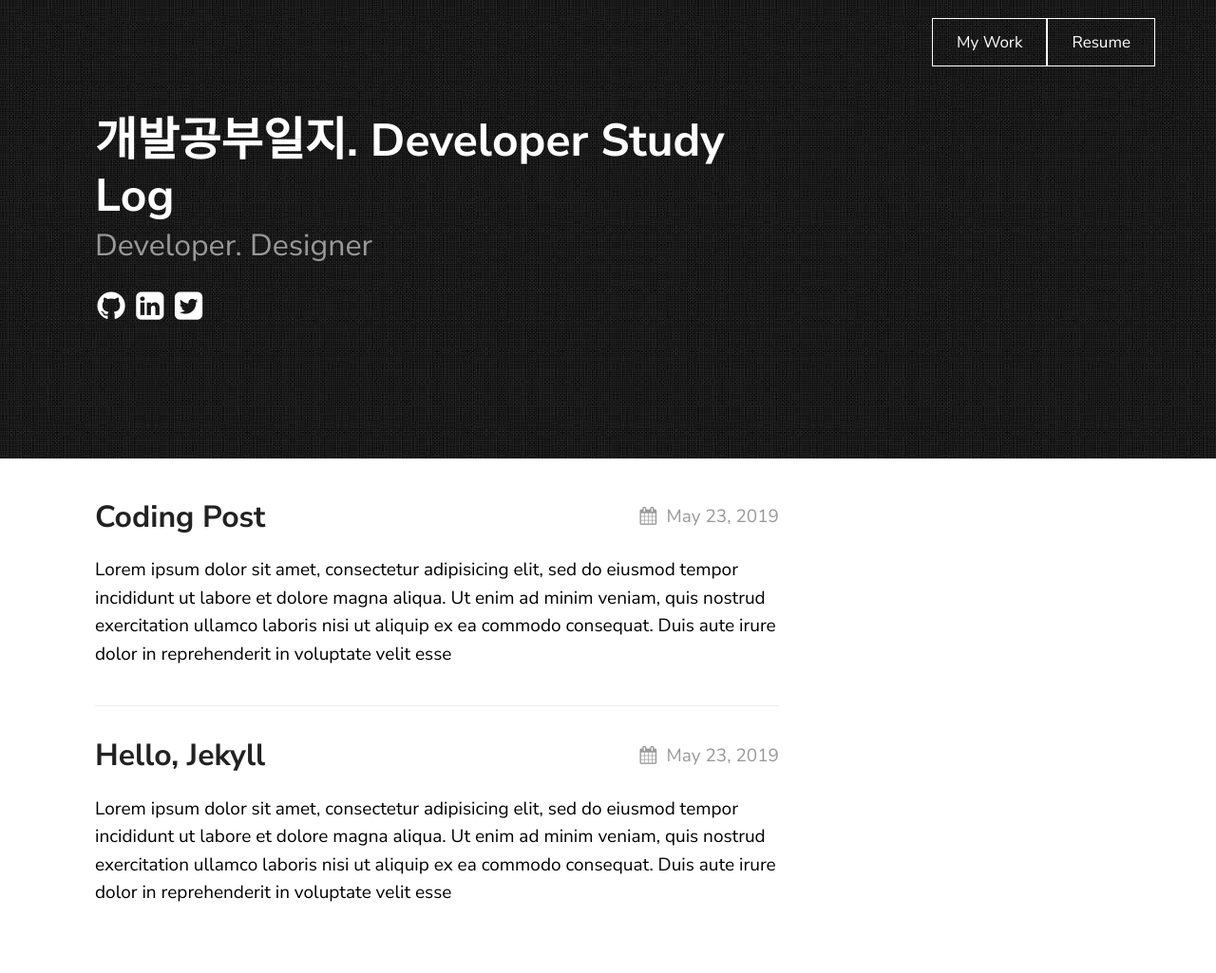
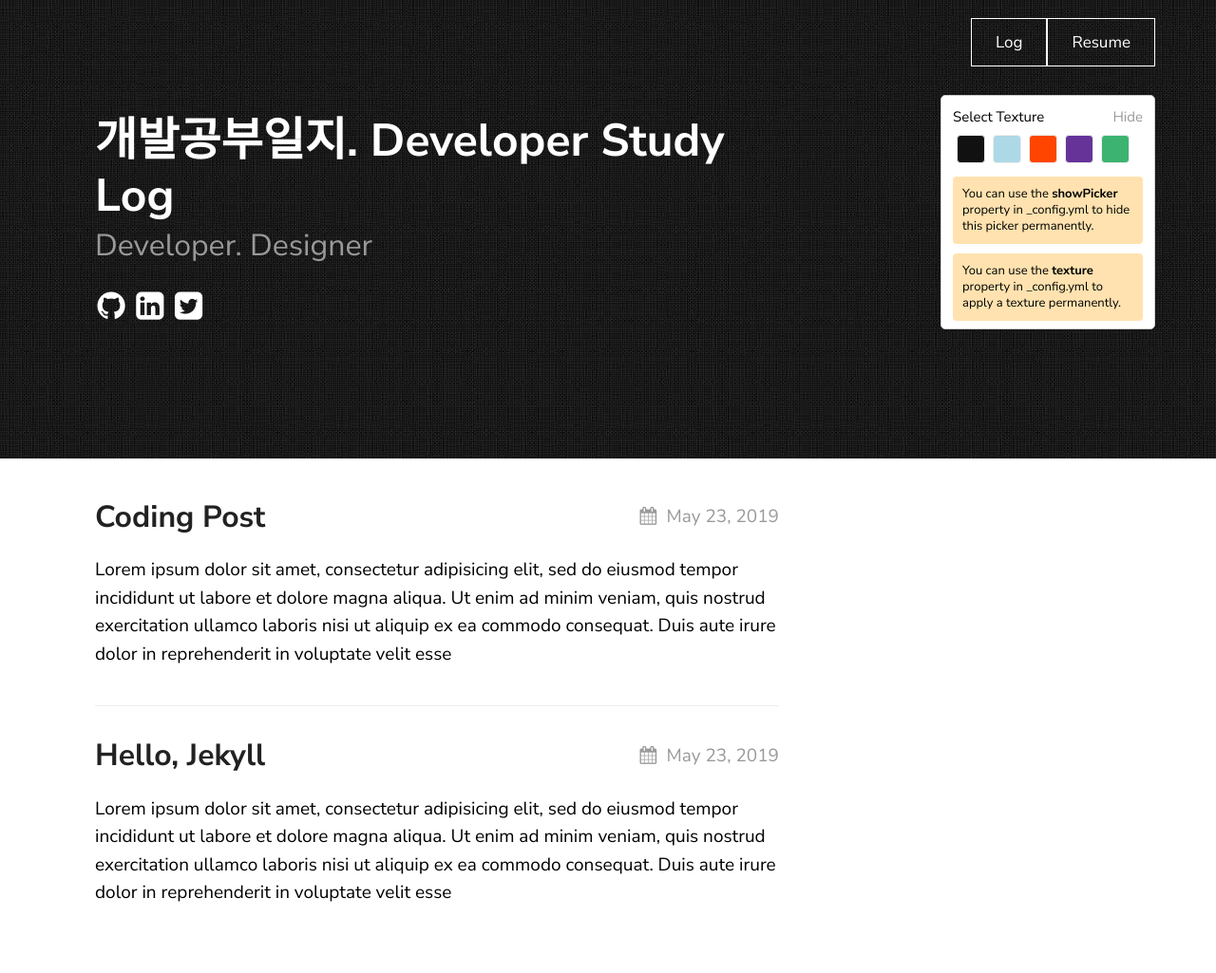
Before and after one commit to lucyya99/lucyya99.github.io, a Jekyll site: the page built from index.md, in a window 1280 px wide. Shown: the whole page at 95% size. Built offline with Jekyll 4.4.1, drawn with Linux system fonts in a browser that asks for light colours.

Commit message:
blog setting 2

```diff
--- a/_config.yml
+++ b/_config.yml
@@ -24,11 +24,11 @@ texture:
   date_format: "%b %-d, %Y"
   style: black
   showNav: true
-  showPicker: false
+  showPicker: true
 
   navigation:
-    - title: My Work
-      url: "/my-work"
+    - title: Log
+      url: "/log"
     - title: Resume
       url: "/resume"
 
```
